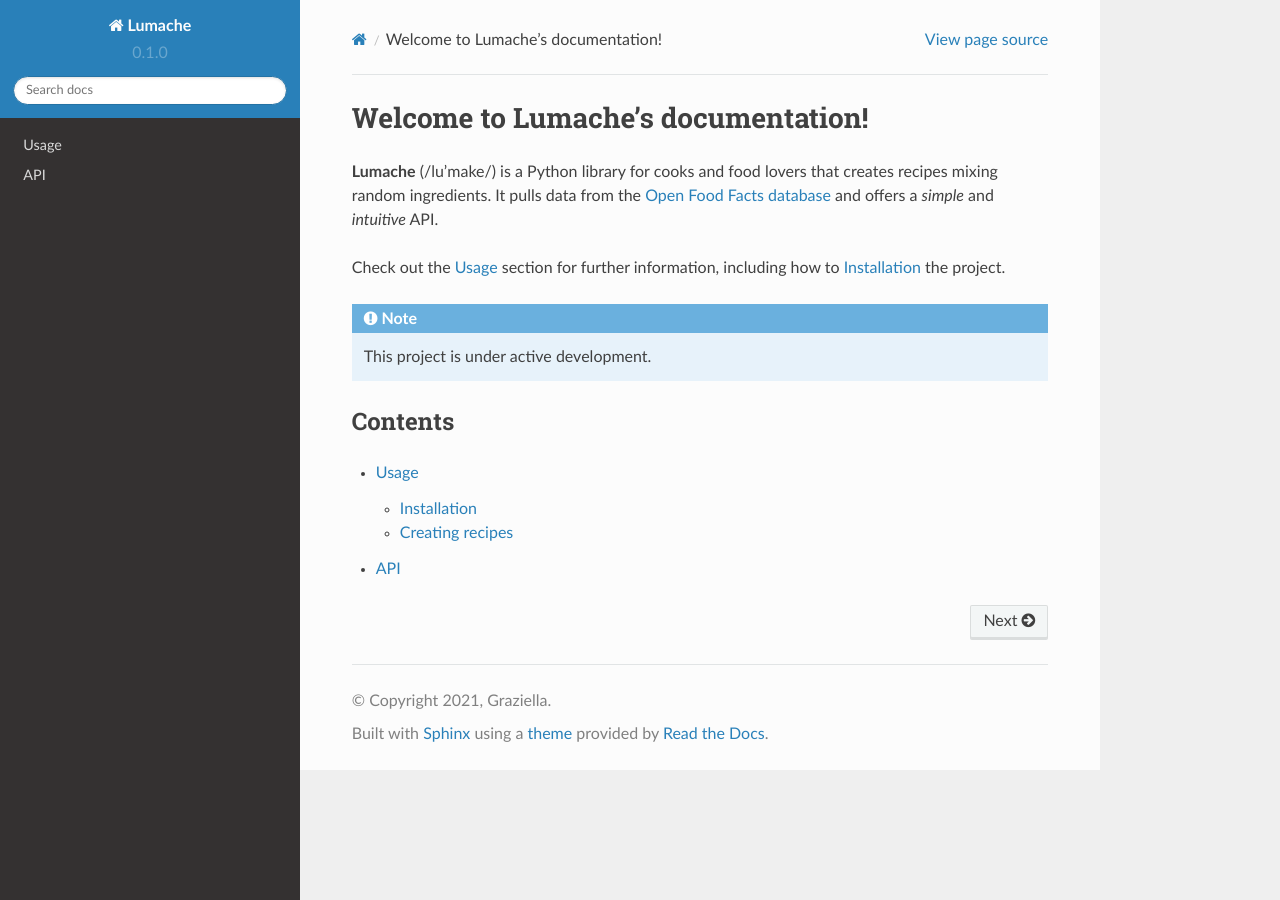
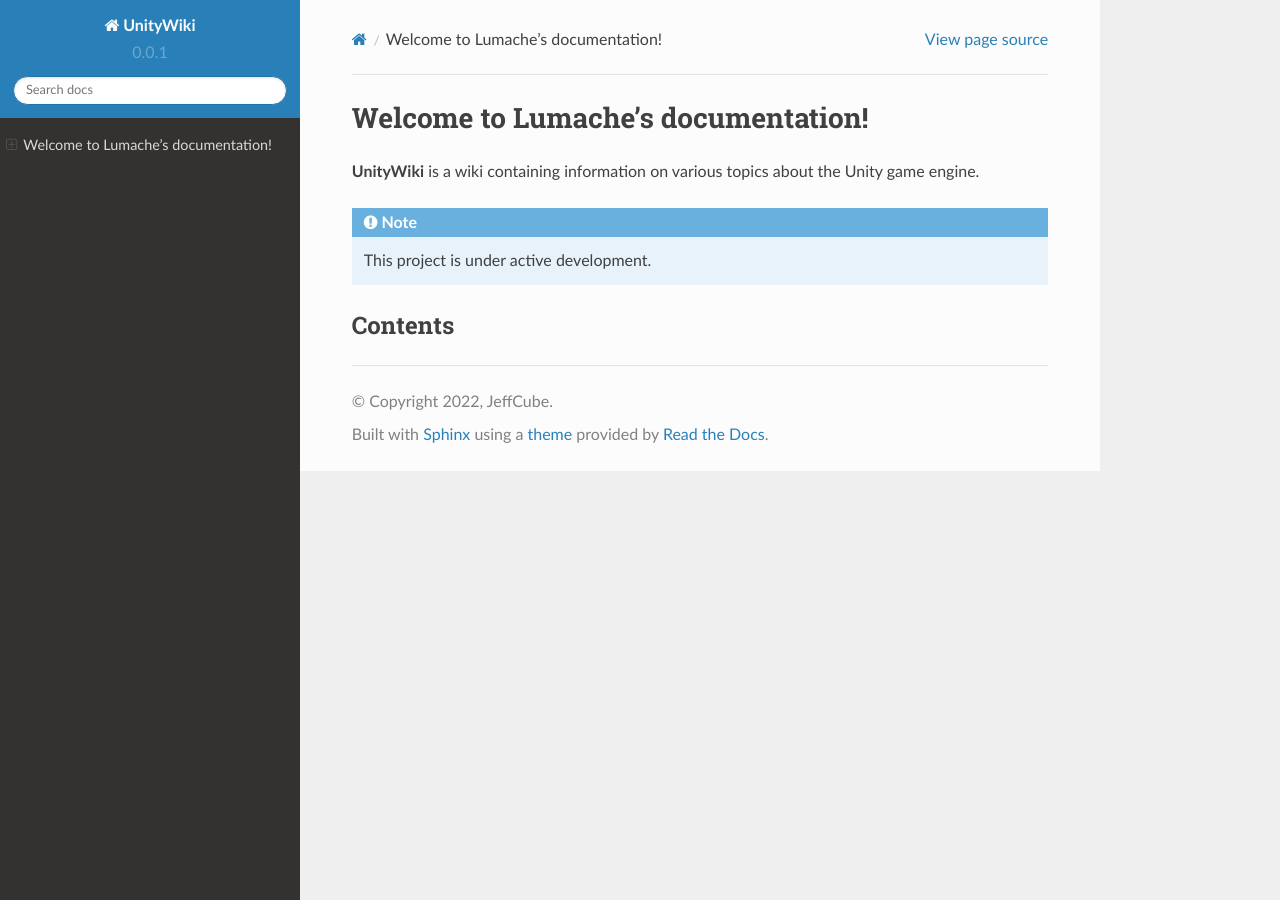
Before and after one commit to JeffCube99/UnityWiki, a Sphinx documentation site: the page built from docs/source/index.rst, in a window 1280 px wide. Built offline with Sphinx 7.4.7 and the Read the Docs theme 2.0.0, drawn with Linux system fonts in a browser that asks for light colours.

Commit message:
* Replacing Template Information

```diff
--- a/docs/source/conf.py
+++ b/docs/source/conf.py
@@ -2,12 +2,12 @@
 
 # -- Project information
 
-project = 'Lumache'
-copyright = '2021, Graziella'
-author = 'Graziella'
+project = 'UnityWiki'
+copyright = '2022, JeffCube'
+author = 'JeffCube'
 
-release = '0.1'
-version = '0.1.0'
+version = '0.0.1'
+release = version
 
 # -- General configuration
 
--- a/docs/source/index.rst
+++ b/docs/source/index.rst
@@ -1,13 +1,7 @@
 Welcome to Lumache's documentation!
 ===================================
 
-**Lumache** (/lu'make/) is a Python library for cooks and food lovers
-that creates recipes mixing random ingredients.
-It pulls data from the `Open Food Facts database <https://world.openfoodfacts.org/>`_
-and offers a *simple* and *intuitive* API.
-
-Check out the :doc:`usage` section for further information, including
-how to :ref:`installation` the project.
+**UnityWiki** is a wiki containing information on various topics about the Unity game engine.
 
 .. note::
 
@@ -17,6 +11,3 @@
 --------
 
 .. toctree::
-
-   usage
-   api
--- a/pyproject.toml
+++ b/pyproject.toml
@@ -3,6 +3,6 @@
 build-backend = "flit_core.buildapi"
 
 [project]
-name = "lumache"
-authors = [{name = "Graziella", email = "graziella@lumache"}]
+name = "UnityWiki"
+authors = [{name = "JeffCube", email = "jeffcube99@gmail.com"}]
 dynamic = ["version", "description"]
```
Also changed, not shown: README.rst (+4 -7 lines), docs/source/api.rst (deleted, +0 -7 lines), docs/source/usage.rst (deleted, +0 -33 lines), lumache.py (deleted, +0 -23 lines).
